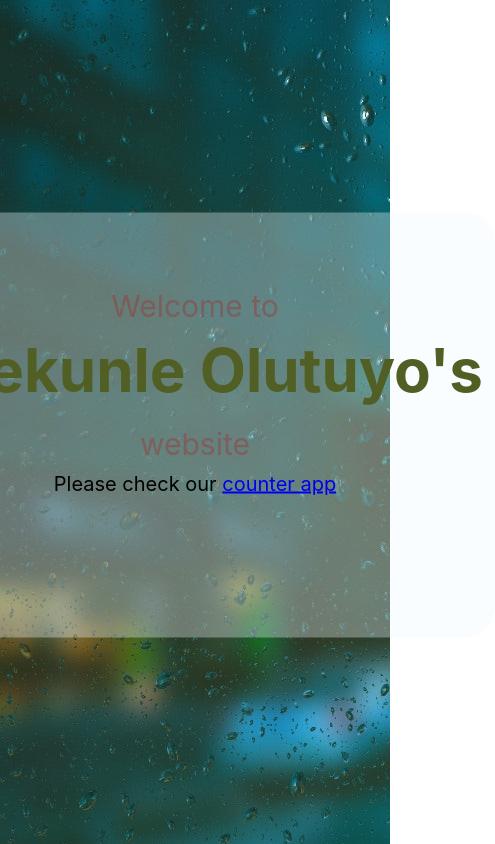
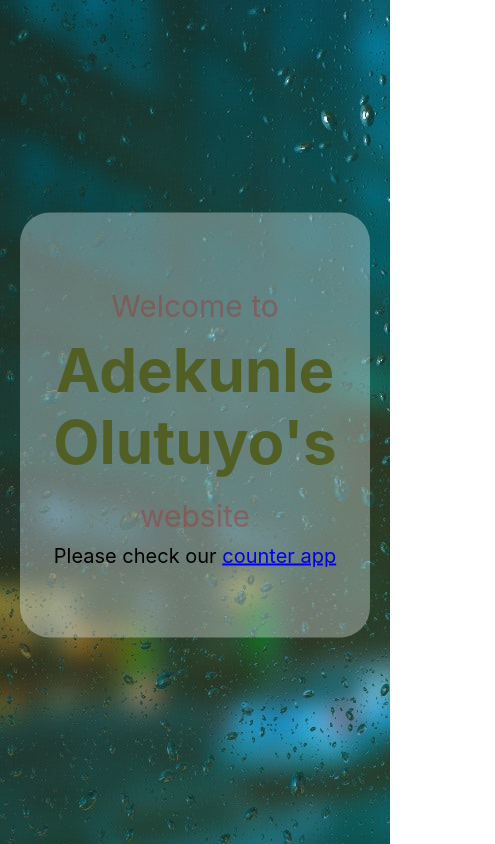
Before and after one commit to AdekunleOlutuyo/Counter-App, a React (Create React App) app: page / in a window 390 px wide. Shown: the whole page, 495 px wide, since content can reach past the window. Built offline with nearby package versions, Linux system fonts and the light colour scheme.

Commit message:
adjusted for mobile

```diff
--- a/src/App.css
+++ b/src/App.css
@@ -125,7 +125,7 @@ h2 {
   transform: translate(-50%, 50%);
   background-color: rgba(240, 248, 255, 0.343);
   height: 350px;
-  width: 600px;
+  width: 350px;
   border-radius: 30px;
   padding-top: 75px;
 }
```
